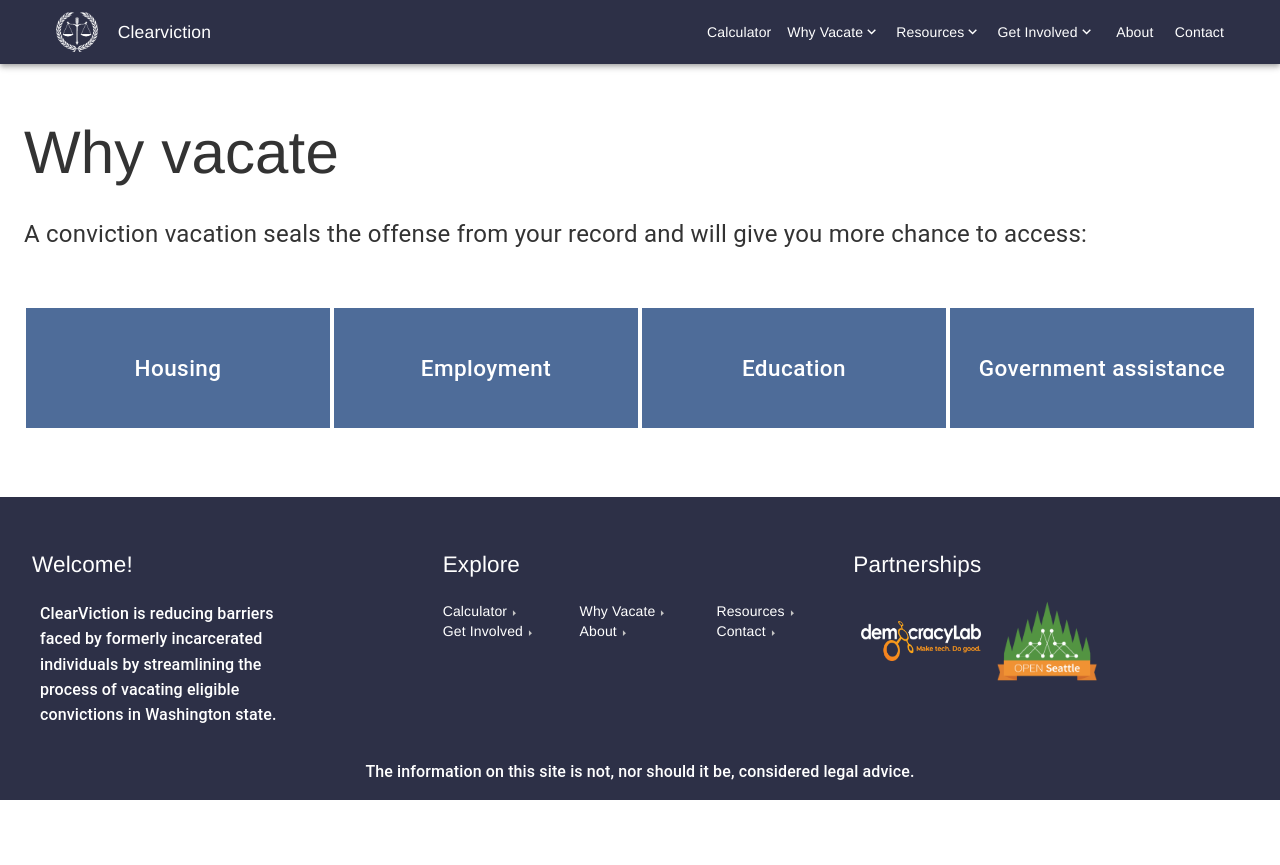
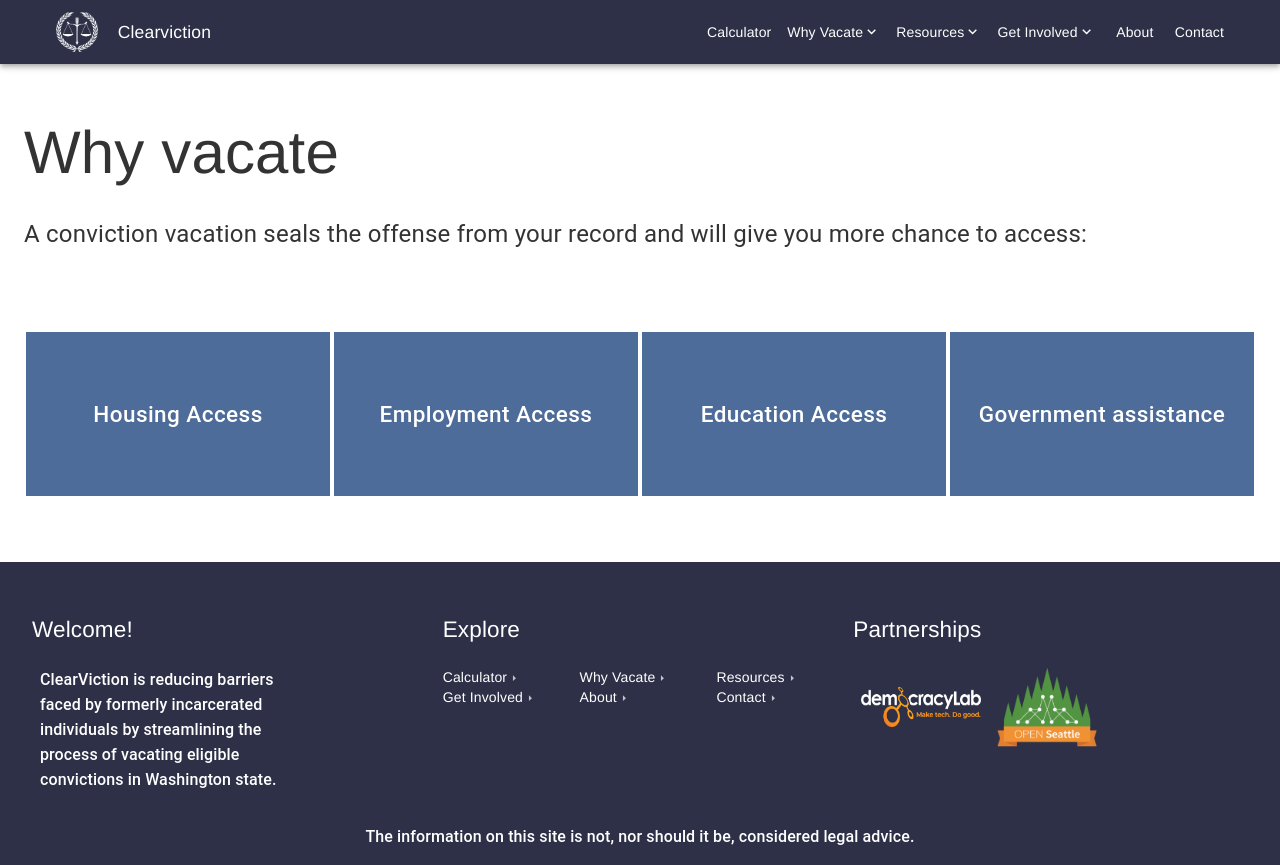
Before and after one commit to openseattle/clearviction-v1, a React (Create React App) app: page /why-vacate in a window 1280 px wide. Before the commit the page ends 800 px from the top, so only its background shows below. Built offline with nearby package versions, Linux system fonts and the light colour scheme.

Commit message:
Adjust nav card group across pages

```diff
--- a/src/Components/NavCardGroup.jsx
+++ b/src/Components/NavCardGroup.jsx
@@ -2,11 +2,15 @@ import { Box, Button, Grid, makeStyles, Typography } from "@material-ui/core";
 import { NavLink } from "react-router-dom";
 
 const useStyles = makeStyles((theme) => ({
+  cardGroupStyle: {
+    marginTop: theme.spacing(3),
+    marginBottom: theme.spacing(8),
+  },
   cardStyle: {
     width: "100%",
-    minHeight: 120,
+    minHeight: 164,
     [theme.breakpoints.down("sm")]: {
-      minHeight: 50,
+      minHeight: 48,
     },
     borderRadius: 0,
     backgroundColor: theme.palette.primary.light,
@@ -20,7 +24,10 @@ const useStyles = makeStyles((theme) => ({
     color: "white",
   },
   cardTextStyle: {
-    padding: theme.spacing(1),
+    padding: theme.spacing(2),
+    [theme.breakpoints.down("sm")]:{
+      padding: theme.spacing(1),
+    }
   },
   gridStyle: {
     padding: 2,
@@ -31,7 +38,7 @@ const NavCardGroup = (props) => {
   const classes = useStyles();
   const { subPages, xs, sm, md } = props;
   return (
-    <Box>
+    <Box className={classes.cardGroupStyle}>
       <Grid container>
         {subPages.map((pageCard) => (
           <Grid
@@ -53,7 +60,7 @@ const NavCardGroup = (props) => {
                   {pageCard.name}
                 </Typography>
                 <Box display={{ xs: "none", sm: "none", md: "block" }}>
-                  <Typography variant="body2">{pageCard.desc}</Typography>
+                  {pageCard.desc && <Typography className={classes.cardTextStyle} variant="body2">{pageCard.desc}</Typography>}
                 </Box>
               </div>
             </Button>
--- a/src/Pages/GetInvolvedPage.jsx
+++ b/src/Pages/GetInvolvedPage.jsx
@@ -33,7 +33,7 @@ const GetInvolvedPage = () => {
           "There are many ways to participate with the CVP team, and we appreciate all of them!"
         }
       />
-      <NavCardGroup subPages={subPages} xs={12} sm={4} md={4} />
+      <NavCardGroup subPages={subPages} xs={12} sm={12} md={4} />
 
       <Route exact path="/get-involved/volunteer">
         <VolunteerPage />
--- a/src/Pages/WhyVacatePage.jsx
+++ b/src/Pages/WhyVacatePage.jsx
@@ -9,15 +9,15 @@ import WhyVacateHousing from "./WhyVacateHousing";
 
 const pages = [
   {
-    name: "Housing",
+    name: "Housing Access",
     link: "/why-vacate/housing",
   },
   {
-    name: "Employment",
+    name: "Employment Access",
     link: "/why-vacate/employment",
   },
   {
-    name: "Education",
+    name: "Education Access",
     link: "/why-vacate/education",
   },
   {
@@ -35,7 +35,7 @@ const WhyVacatePage = () => {
             "A conviction vacation seals the offense from your record and will give you more chance to access:"
           }
         />
-        <NavCardGroup subPages={pages} xs={12} sm={3} md={3} />
+        <NavCardGroup subPages={pages} xs={12} sm={12} md={3} />
       </Container>
       <Route exact path="/why-vacate/housing">
         <WhyVacateHousing />
```
